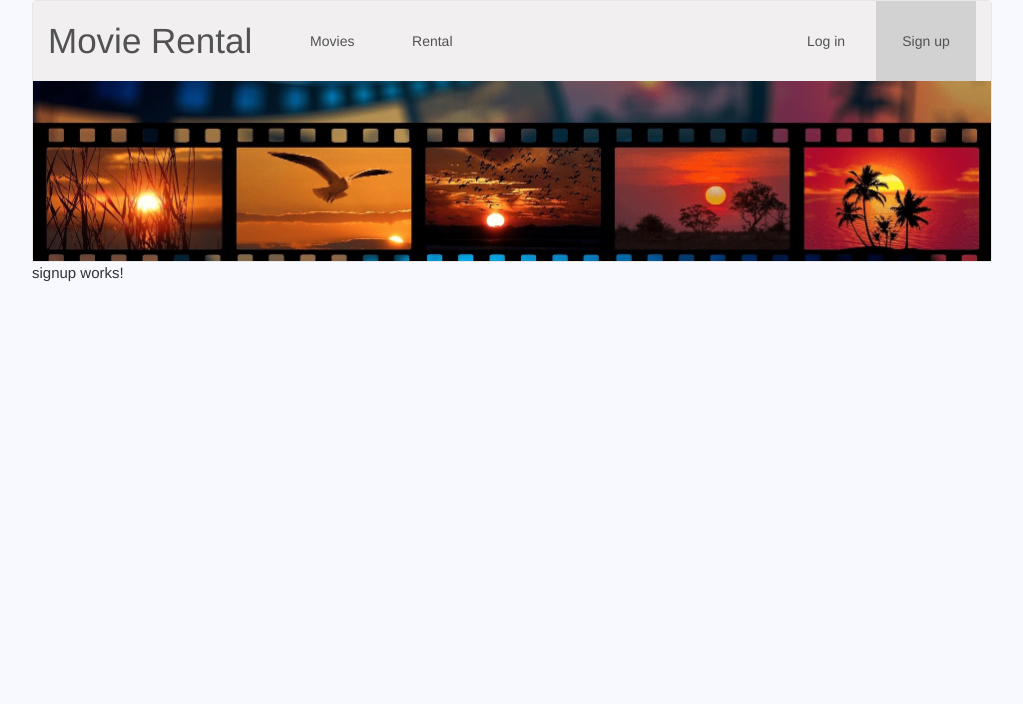
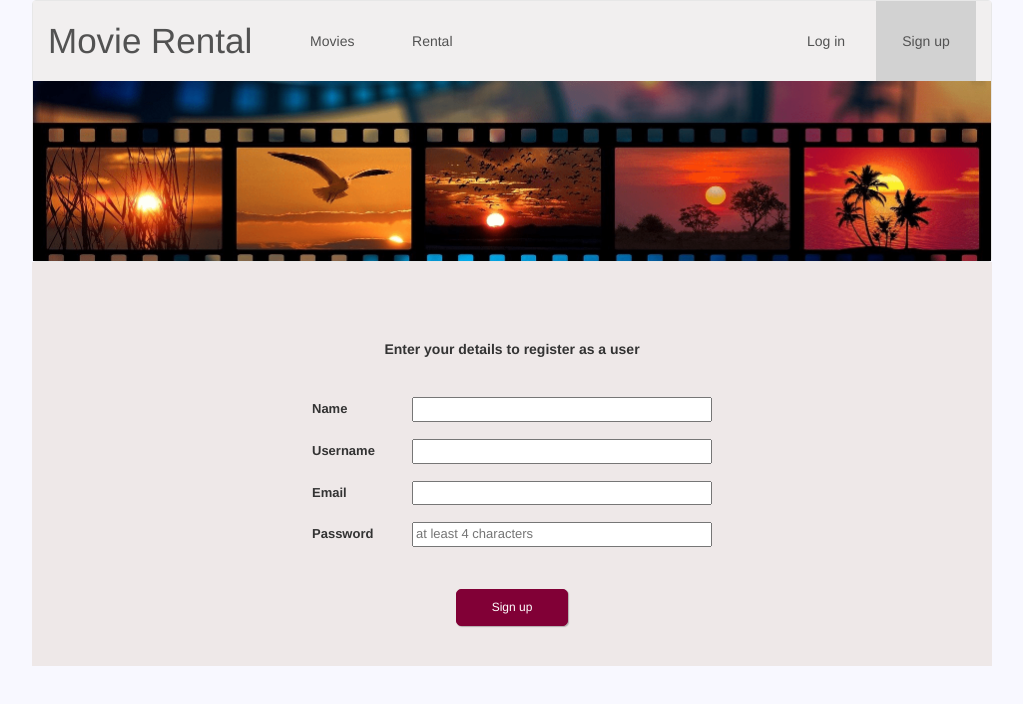
Before and after one commit to kvalge/movies-angular, an Angular app: page /signup in a window 1280 px wide. Shown: the top 704 px of the page, without its empty margins (128-1151 px from the left). Built offline with nearby package versions, Linux system fonts and the light colour scheme.

Commit message:
Created sign up design.

```diff
--- a/src/app/app.module.ts
+++ b/src/app/app.module.ts
@@ -14,6 +14,7 @@ import {MovieService} from "./services/movie.service";
 import {DataService} from "./services/data.service";
 import { MovieDetailListComponent } from './pages/movies/movie-detail-list/movie-detail-list.component';
 import { MoviesComponent } from './pages/movies/movies.component';
+import {ReactiveFormsModule} from "@angular/forms";
 
 @NgModule({
   declarations: [
@@ -31,7 +32,8 @@ import { MoviesComponent } from './pages/movies/movies.component';
     AppRoutingModule,
     RouterLinkActive,
     RouterOutlet,
-    HttpClientModule
+    HttpClientModule,
+    ReactiveFormsModule
   ],
   providers: [MovieService, DataService],
   bootstrap: [AppComponent]
--- a/src/app/pages/authentication/signup/signup.component.css
+++ b/src/app/pages/authentication/signup/signup.component.css
@@ -0,0 +1,32 @@
+h5 {
+  margin-bottom: 40px;
+  text-align: center;
+  font-weight: bold;
+}
+
+h6 {
+  margin-bottom: 50px;
+  font-weight: bold;
+}
+
+.row {
+  margin-top: 30px;
+  text-align: center;
+}
+
+label {
+  font-size: 13px;
+  display: inline-block;
+  text-align: left;
+  width: 100px;
+}
+
+input{
+  font-size: 13px;
+  width: 300px;
+}
+
+button {
+  margin-top: 25px;
+  margin-bottom: 40px;
+}
--- a/src/app/pages/authentication/signup/signup.component.html
+++ b/src/app/pages/authentication/signup/signup.component.html
@@ -1 +1,24 @@
-<p>signup works!</p>
+<div class="container">
+  <div class=row>
+    <h5>Enter your details to register as a user</h5>
+    <form [formGroup]="userForm" (ngSubmit)="onRegister()">
+      <div class="form-group">
+        <label for="name">Name</label>
+        <input type="text" id="name" formControlName="name">
+      </div>
+      <div class="form-group">
+        <label for="username">Username</label>
+        <input type="text" id="username" formControlName="username">
+      </div>
+      <div class="form-group">
+        <label for="email">Email</label>
+        <input type="email" id="email" formControlName="email">
+      </div>
+      <div class="form-group">
+        <label for="password">Password</label>
+        <input type="password" id="password" placeholder="at least 4 characters" formControlName="password" minlength="6">
+      </div>
+      <button type="submit" [disabled]="!userForm.valid">Sign up</button>
+    </form>
+  </div>
+</div>
--- a/src/app/pages/authentication/signup/signup.component.ts
+++ b/src/app/pages/authentication/signup/signup.component.ts
@@ -1,4 +1,5 @@
 import { Component, OnInit } from '@angular/core';
+import {FormControl, FormGroup, Validators} from "@angular/forms";
 
 @Component({
   selector: 'app-signup',
@@ -7,9 +8,20 @@ import { Component, OnInit } from '@angular/core';
 })
 export class SignupComponent implements OnInit {
 
+  userForm: FormGroup;
+
   constructor() { }
 
   ngOnInit(): void {
+    this.userForm = new FormGroup({
+      name: new FormControl(null, Validators.required),
+      username: new FormControl(null, Validators.required),
+      email: new FormControl(null, Validators.required),
+      password: new FormControl(null, Validators.required),
+    });
+  }
+
+  onRegister() {
   }
 
 }
--- a/src/app/pages/movies/movie-list/movie-list.component.html
+++ b/src/app/pages/movies/movie-list/movie-list.component.html
@@ -10,7 +10,7 @@
           <p>Directed by: {{detail.director}}</p>
           <p>Stars: {{detail.stars}}</p>
           <p>{{detail.description}}</p>
-          <p>______________</p>
+          <p>___________________</p>
         </div>
       </div>
     </div>
--- a/src/styles.css
+++ b/src/styles.css
@@ -36,5 +36,24 @@ img {
 }
 
 p {
-  font-size: 15px;
+  font-size: 16px;
 }
+
+button {
+  cursor: pointer;
+  border: 1px solid #810036;
+  border-radius: 5px;
+  background-color: #810036;
+  color: white;
+  font-size: 12px;
+  padding: 0.3rem 1.2rem;
+  box-shadow: 1px 1px 1px rgba(0, 0, 0, 0.26);
+  height: 37px;
+  width: 112px;
+}
+
+button:hover,
+button:active {
+  background: #621839;
+  border-color: #621839;
+}
```
